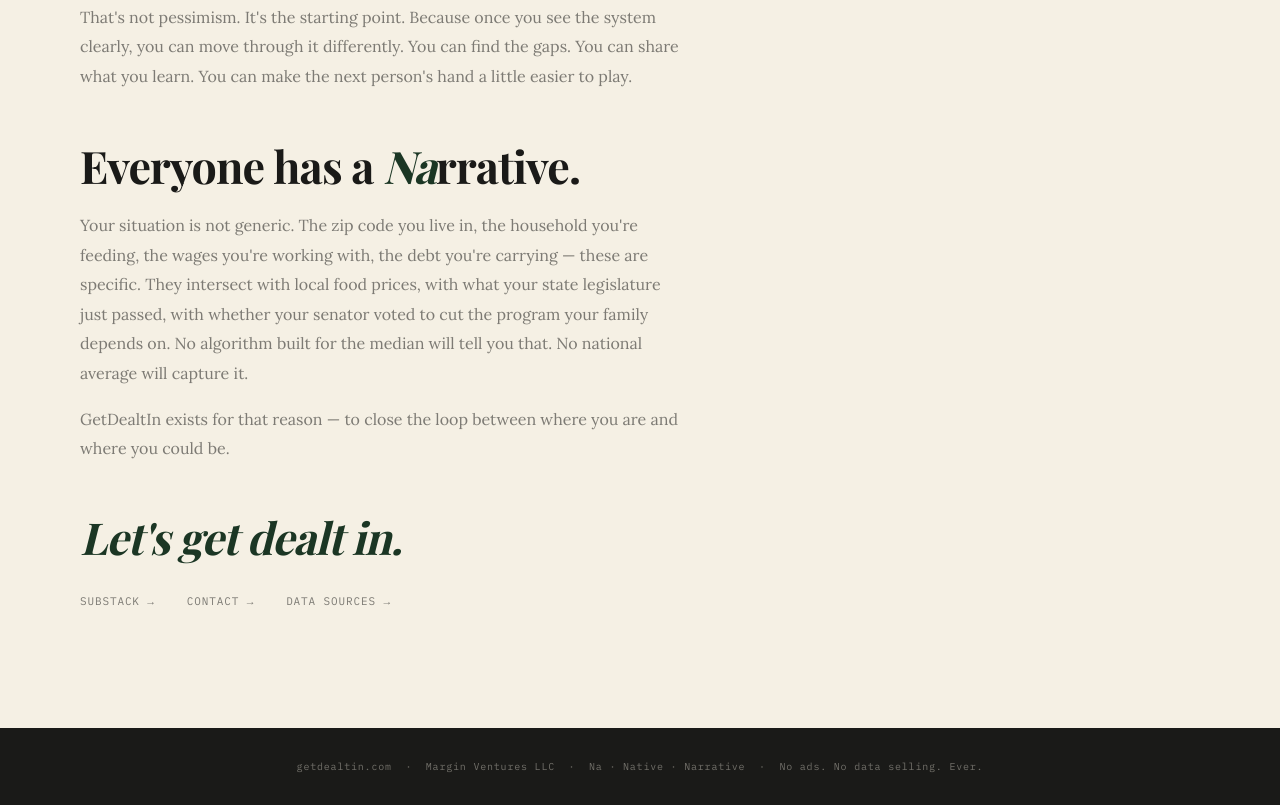
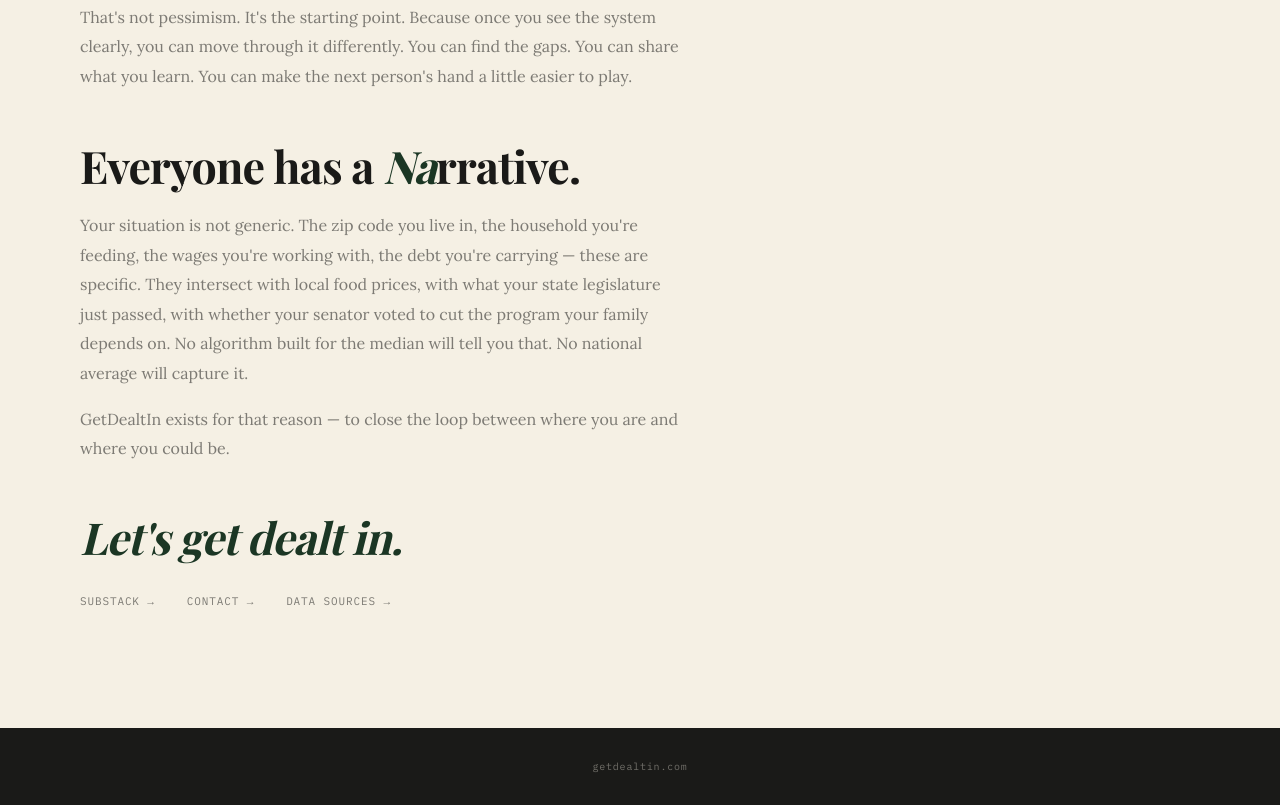
Before and after one commit to getdealtin/getdealtin, a plain HTML site: page index.html in a window 1280 px wide. Shown: the part 2438-3243 px from the top of the page. Drawn offline with nearby package versions, Linux system fonts and the light colour scheme; a web font is replaced by a local one.

Commit message:
Add files via upload

```diff
--- a/index.html
+++ b/index.html
@@ -546,10 +546,7 @@
 </div>
 
 <footer>
-  <a href="https://getdealtin.com">getdealtin.com</a> &nbsp;·&nbsp;
-  Margin Ventures LLC &nbsp;·&nbsp;
-  Na · Native · Narrative &nbsp;·&nbsp;
-  No ads. No data selling. Ever.
+  <a href="https://getdealtin.com">getdealtin.com</a>
 </footer>
 
 </body>
```
